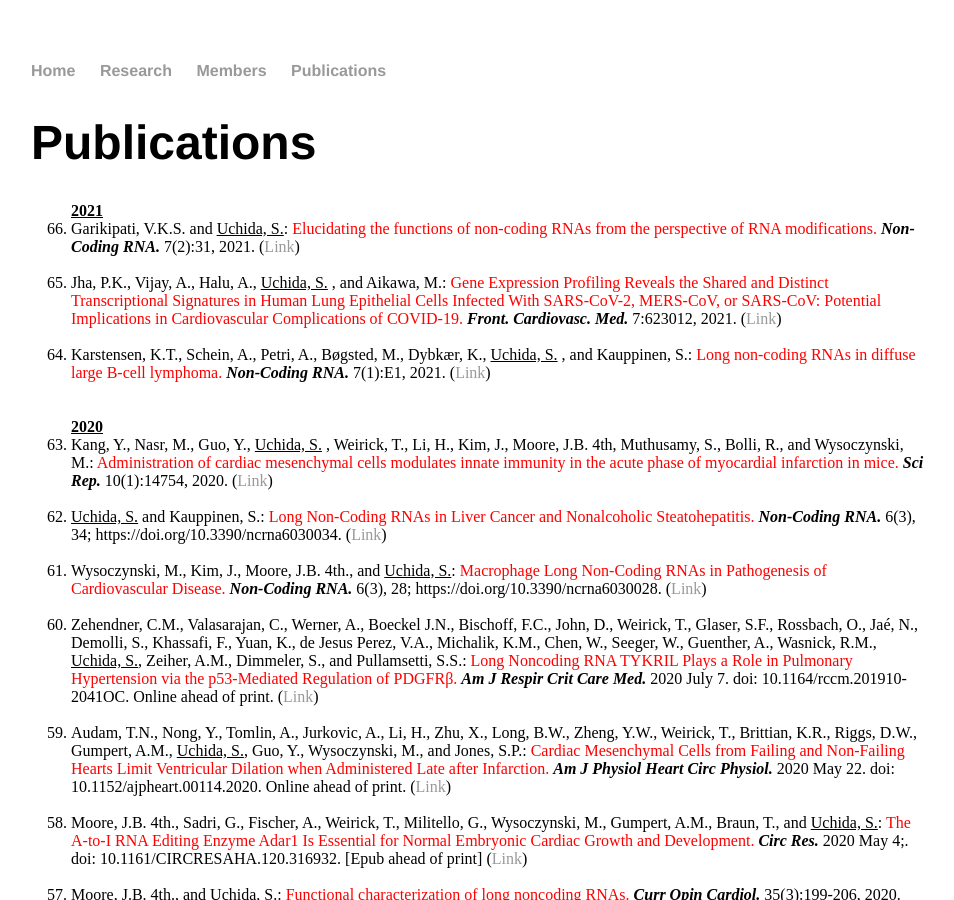
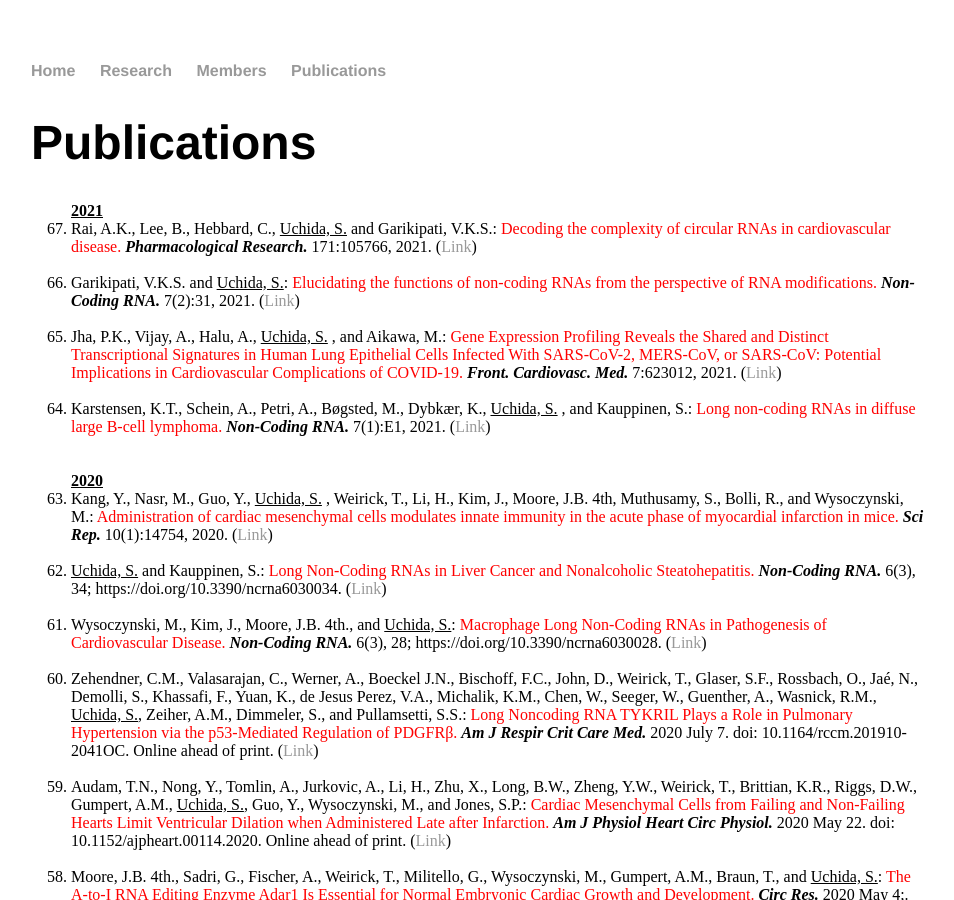
Before and after one commit to heartlncrna/heartlncrna.github.io, a Jekyll site: the page publications/pub_list.html, which Jekyll copies as it is, in a window 1280 px wide and 900 px high. Shown: the whole window, without its empty margins (161-1115 px from the left). Built offline with Jekyll 4.4.1, drawn with Linux system fonts in a browser that asks for light colours.

Commit message:
Update pub_list.html

```diff
--- a/publications/pub_list.html
+++ b/publications/pub_list.html
@@ -28,6 +28,9 @@
 			<ol reversed="reversed">
 
 			<strong><u> 2021 </u></strong>
+				<li> Rai, A.K., Lee, B., Hebbard, C., <u>Uchida, S.</u> and Garikipati, V.K.S.: <font color="red">Decoding the complexity of circular RNAs in cardiovascular disease.</font> <b><i>Pharmacological Research. </i></b> 171:105766, 2021. (<a href="https://www.sciencedirect.com/science/article/abs/pii/S1043661821003509?via%3Dihub">Link</span></a>)</li>
+			<br>
+
 				<li>Garikipati, V.K.S. and <u>Uchida, S.</u>: <font color="red">Elucidating the functions of non-coding RNAs from the perspective of RNA modifications.</font> <b><i>Non-Coding RNA. </i></b> 7(2):31, 2021. (<a href="https://www.mdpi.com/2311-553X/7/2/31">Link</span></a>)</li>
 			<br>
 
```
